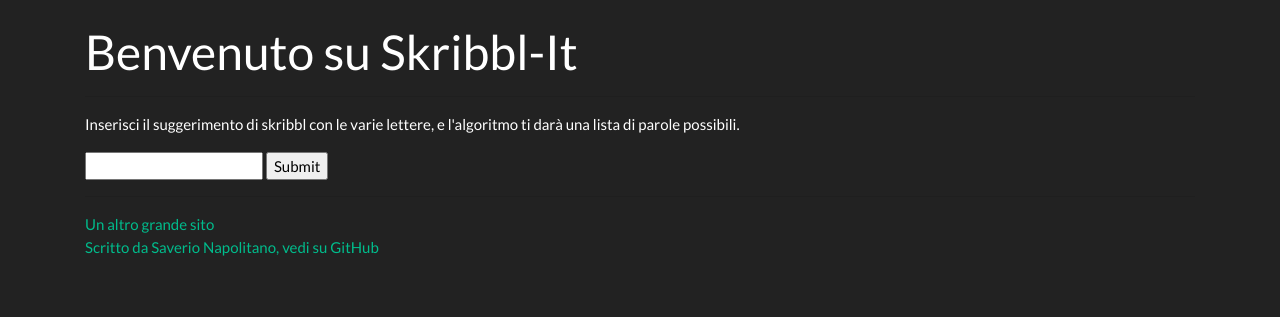
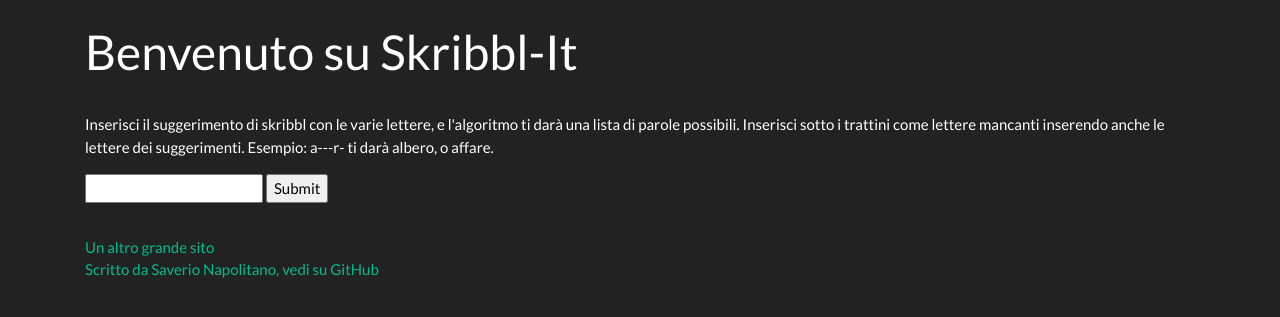
Before and after one commit to napsav/skribbl-it, a Flask app: page / in a window 1280 px wide. Shown: the top 317 px of the page. Run offline with Flask 2, Linux system fonts and the light colour scheme; some libraries are stand-ins or nearby versions.

Commit message:
Update home.html

```diff
--- a/templates/home.html
+++ b/templates/home.html
@@ -3,7 +3,7 @@
 	<br>
 	<h1>Benvenuto su Skribbl-It</h1>
 	<hr>
-	<p>Inserisci il suggerimento di skribbl con le varie lettere, e l'algoritmo ti darà una lista di parole possibili.</p>
+	<p>Inserisci il suggerimento di skribbl con le varie lettere, e l'algoritmo ti darà una lista di parole possibili. Inserisci sotto i trattini come lettere mancanti inserendo anche le lettere dei suggerimenti. Esempio: a---r- ti darà albero, o affare.</p>
 	<form action="{{ url_for('home') }}" method="post">
 	<input type="text" name="hint">
 	<input type="submit">
```
